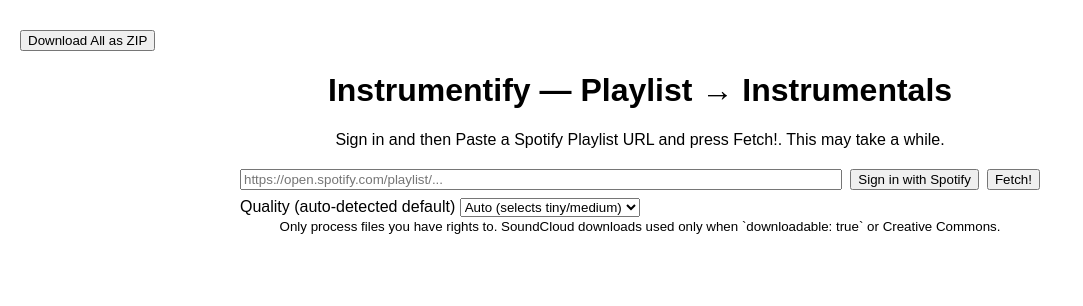
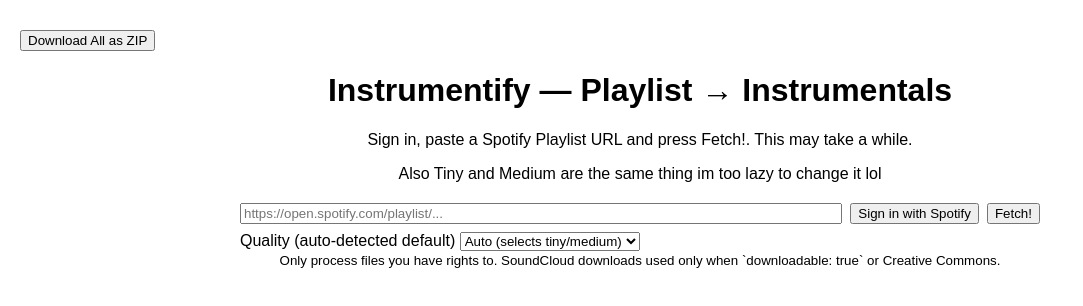
Before and after one commit to JDM222012/instrumentify, a plain HTML site: page index.html in a window 1280 px wide. Both pictures are taken after a click on the button "🪶 Simple". Shown: the whole page, without its empty margins (0-1083 px from the left). Drawn offline with Linux system fonts and the light colour scheme.

Commit message:
Update index.html

```diff
--- a/index.html
+++ b/index.html
@@ -23,7 +23,8 @@
   <div id="app" class="container" hidden>
     <header>
       <h1>Instrumentify — Playlist → Instrumentals</h1>
-      <p id="subtitle">Sign in and then Paste a Spotify Playlist URL and press Fetch!. This may take a while.</p>
+      <p id="subtitle">Sign in, paste a Spotify Playlist URL and press Fetch!. This may take a while.</p>
+      <p id="subtitle">Also Tiny and Medium are the same thing im too lazy to change it lol</p>
     </header>
 
     <section class="controls">
```
